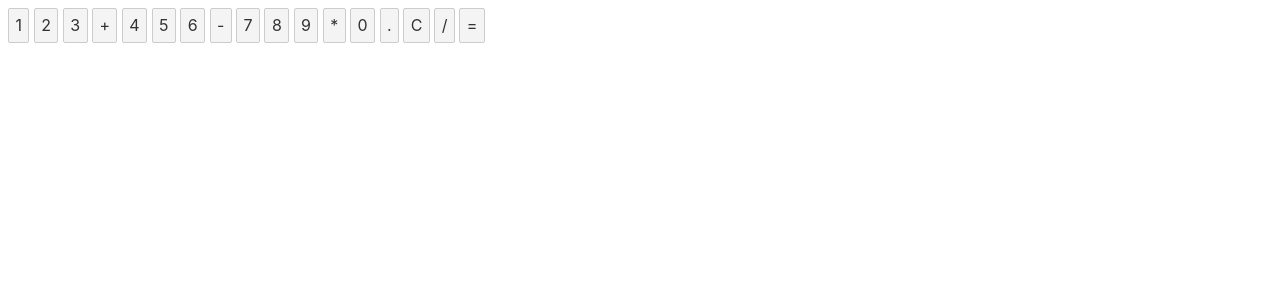
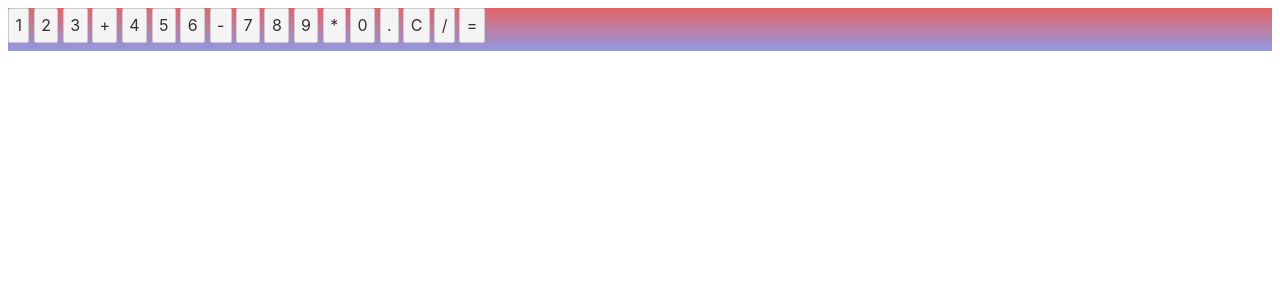
Before and after one commit to Wynclefe/svelte-calculator, a Svelte app in the folder svelte-calculator/: page / in a window 1280 px wide. Shown: the top 300 px of the page. Built offline with nearby package versions, Linux system fonts and the light colour scheme.

Commit message:
Add gradient background to the container

```diff
--- a/svelte-calculator/src/App.svelte
+++ b/svelte-calculator/src/App.svelte
@@ -49,3 +49,10 @@
 		</div>
 	</div>
 </div>
+
+<style>
+	.container {
+		background: linear-gradient(#e66465, #9198e5);
+	}
+
+</style>
```
